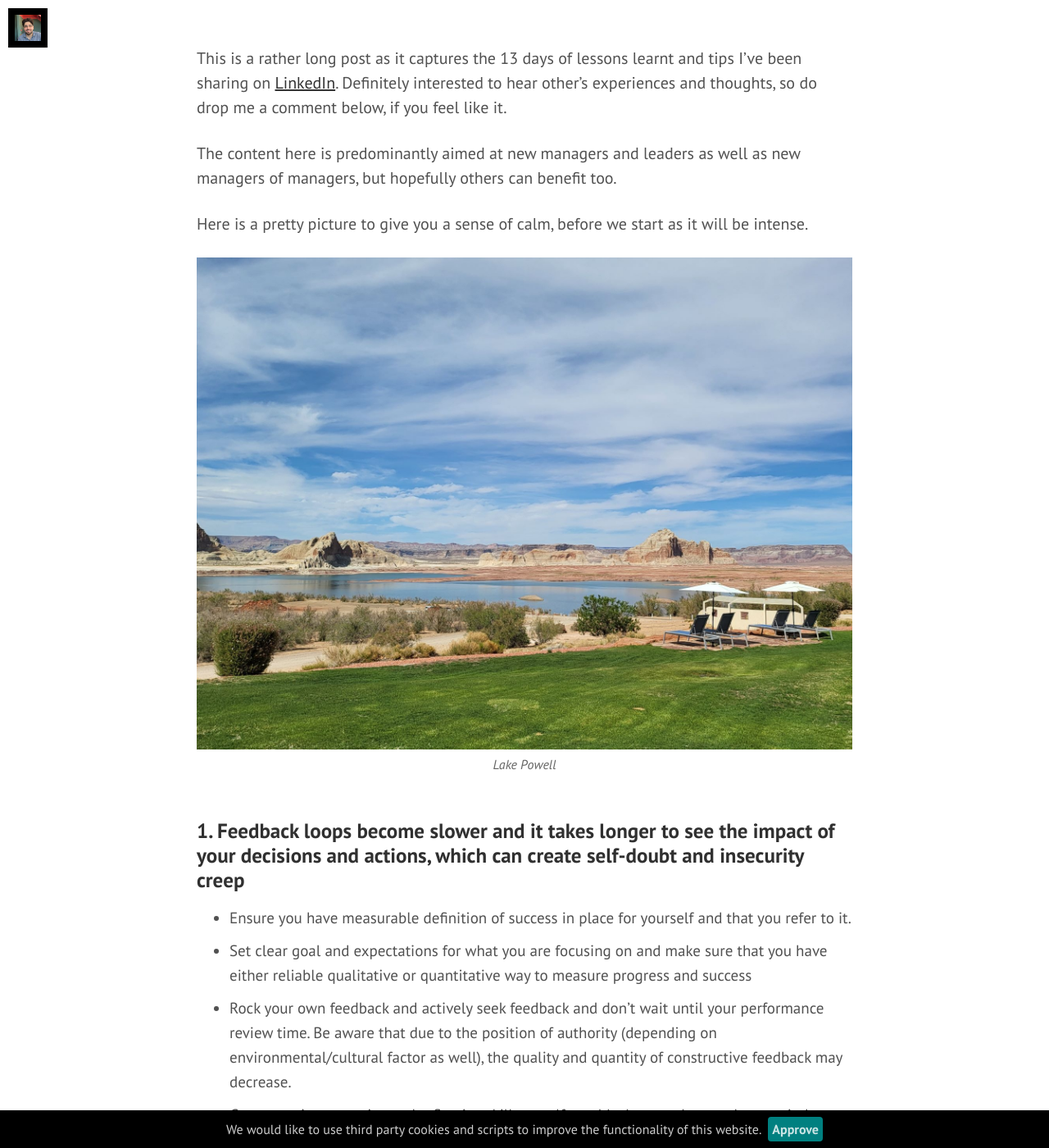
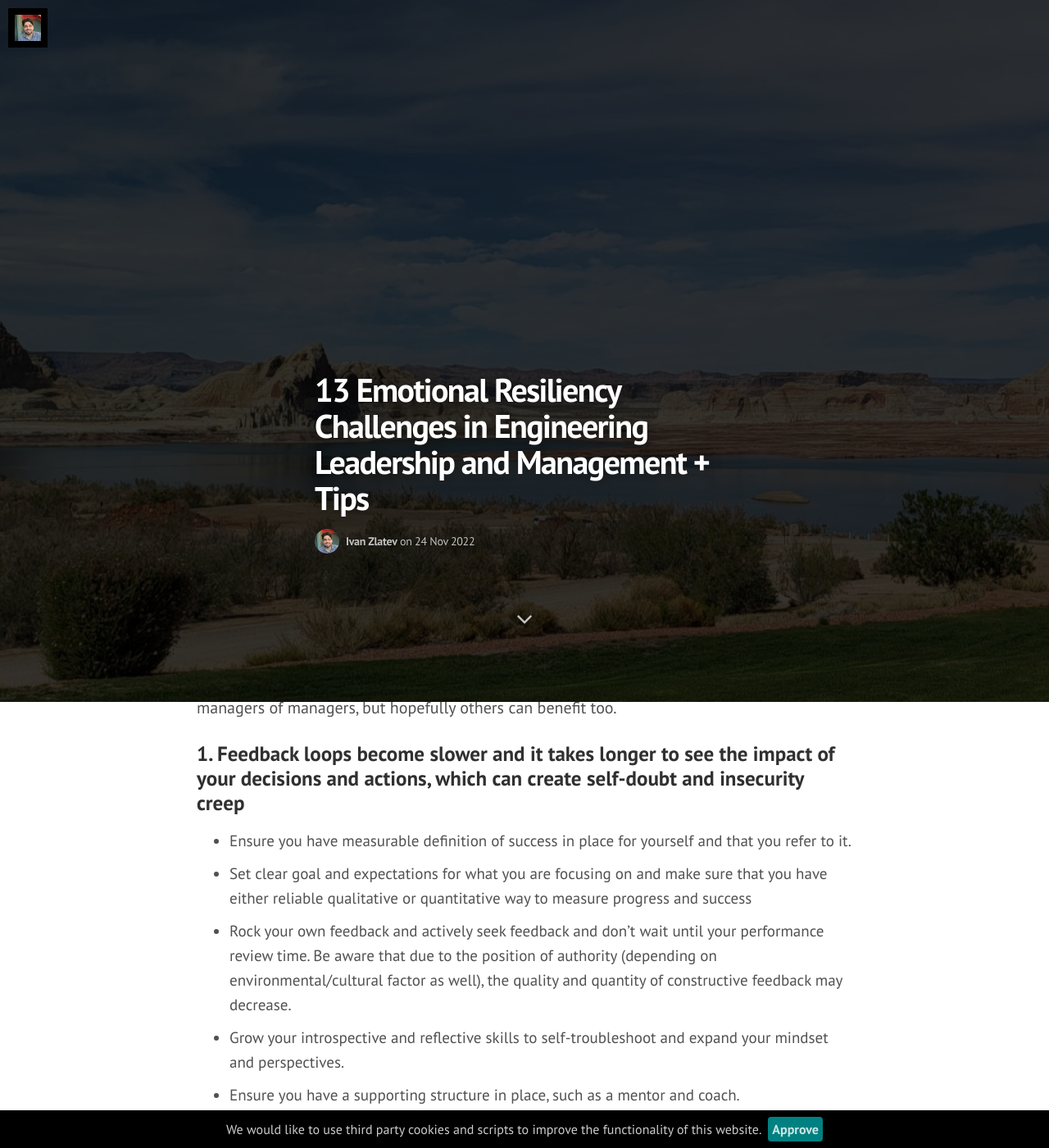
Before and after one commit to ivanz/ivanz.github.io, a Jekyll site: the page built from _posts/2022-11-24-13-emotional-resilience-leadership-lessons-and-tips.md, in a window 1280 px wide and 1400 px high, scrolled down 544 px. Shown: the whole window at 82% size. Built offline with Jekyll 4.4.1, drawn with Linux system fonts in a browser that asks for light colours; nearby versions of some CDN libraries; some web fonts are replaced; comment, search, counter and statistics services are not loaded.

Commit message:
Pretty images

```diff
--- a/_layouts/post.html
+++ b/_layouts/post.html
@@ -13,7 +13,7 @@
           <div class="post-image-image" style="background-image: url({% if page.image %}{{ page.image }}{% endif %})">
             Article Image
           </div>
-          <div class="post-image-image2" style="background-image: url({% if page.image2 %}{{ page.image2 }}{% endif %})">
+          <div class="post-image-image2" style="background-image: url({% if page.image %}{{ page.image }}{% endif %})">
             Article Image
           </div>
           <div class="post-meta">
--- a/_posts/2022-11-24-13-emotional-resilience-leadership-lessons-and-tips.md
+++ b/_posts/2022-11-24-13-emotional-resilience-leadership-lessons-and-tips.md
@@ -2,7 +2,7 @@
 title: "13 Emotional Resiliency Challenges in Engineering Leadership and Management + Tips"
 author: Ivan Zlatev
 layout: post
-date: 2022-11-24
+image: /content/2022-11-24-13-emotional-resilience-leadership-lessons-and-tips/20220505_161543.jpg
 categories:
   - Leadership
   - Management
@@ -12,10 +12,6 @@ categories:
 This is a rather long post as it captures the 13 days of lessons learnt and tips I've been sharing on [LinkedIn](https://www.linkedin.com/in/ivanzlatev/). Definitely interested to hear other's experiences and thoughts, so do drop me a comment below, if you feel like it.
 
 The content here is predominantly aimed at new managers and leaders as well as new managers of managers, but hopefully others can benefit too.
-
-Here is a pretty picture to give you a sense of calm, before we start as it will be intense.
-
-![Lake Powell](/content/2022-11-24-13-emotional-resilience-leadership-lessons-and-tips/20220505_161543.jpg)
 
 ## 1. Feedback loops become slower and it takes longer to see the impact of your decisions and actions, which can create self-doubt and insecurity creep
   - Ensure you have measurable definition of success in place for yourself and that you refer to it.
```
Also changed, not shown: assets/images/blog-cover.jpg.
